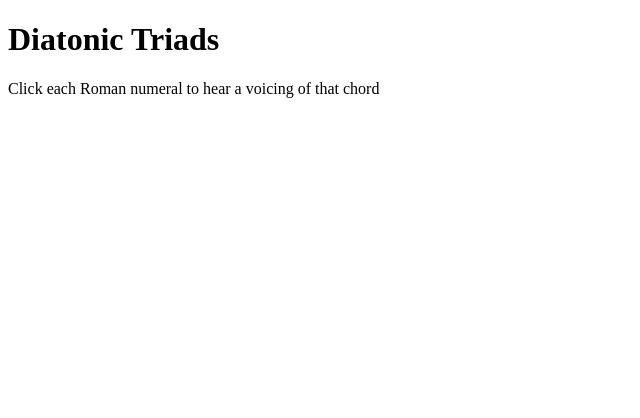
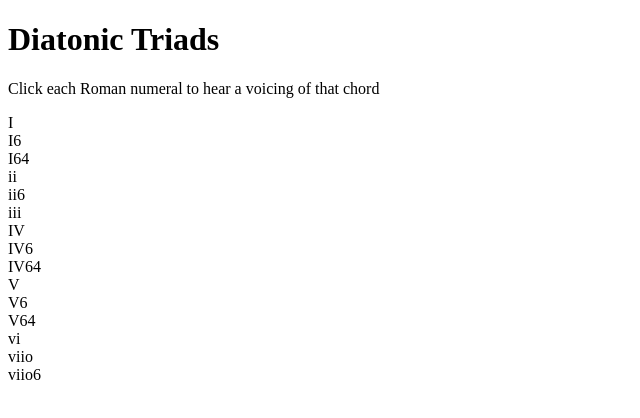
Before and after one commit to meuzishun/git_practice_triads, a plain HTML site: page index.html in a window 1280 px wide. Shown: the whole page, without its empty margins (0-640 px from the left). Drawn offline with Linux system fonts and the light colour scheme.

Commit message:
Add specific chords

```diff
--- a/index.html
+++ b/index.html
@@ -13,14 +13,35 @@
     <p>Click each Roman numeral to hear a voicing of that chord</p>
 
     <div class="container">
-        <div class="tonic-container"></div>
-        <div class="supertonic-container"></div>
-        <div class="mediant-container"></div>
-        <div class="subdominant-container"></div>
-        <div class="dominant-container"></div>
-        <div class="dominant-container"></div>
-        <div class="submediant-container"></div>
-        <div class="leadingtone-container"></div>
+        <div class="tonic-container">
+            <div class="root-position">I</div>
+            <div class="first-inversion">I6</div>
+            <div class="second-inversion">I64</div>
+        </div>
+        <div class="supertonic-container">
+            <div class="root-position">ii</div>
+            <div class="first-inversion">ii6</div>
+        </div>
+        <div class="mediant-container">
+            <div class="root-position">iii</div>
+        </div>
+        <div class="subdominant-container">
+            <div class="root-position">IV</div>
+            <div class="first-inversion">IV6</div>
+            <div class="second-inversion">IV64</div>
+        </div>
+        <div class="dominant-container">
+            <div class="root-position">V</div>
+            <div class="first-inversion">V6</div>
+            <div class="second-inversion">V64</div>
+        </div>
+        <div class="submediant-container">
+            <div class="root-position">vi</div>
+        </div>
+        <div class="leadingtone-container">
+            <div class="root-position">viio</div>
+            <div class="first-inversion">viio6</div>
+        </div>
     </div>
 </body>
 </html>
```
